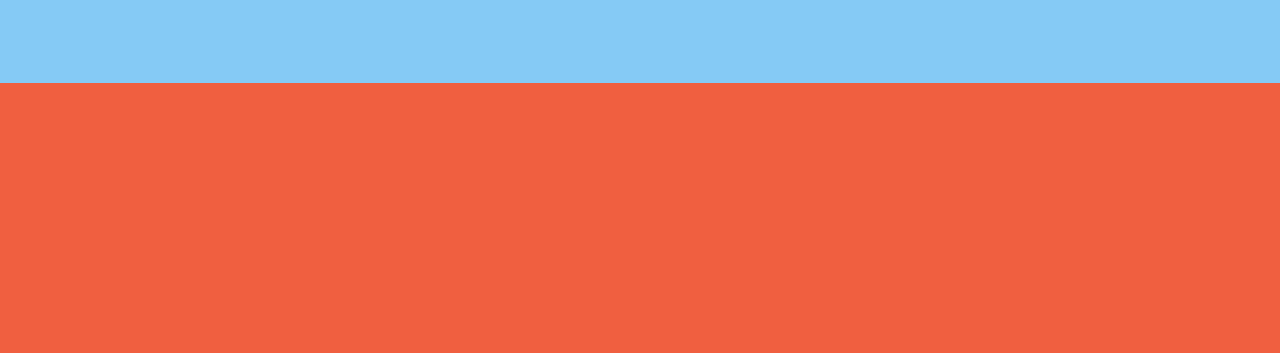
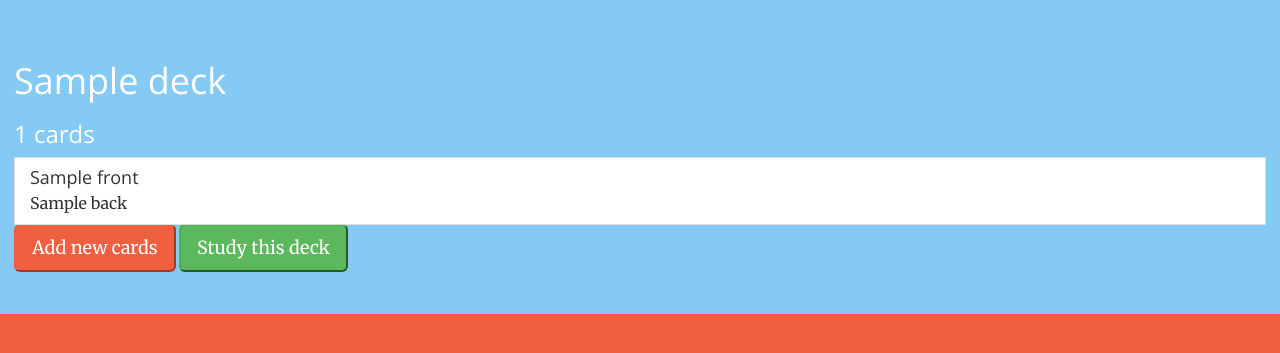
Before and after one commit to aruchames/ThorFlashCards, a Django app: template thor_web/templates/deck_app/cards.html in a window 1280 px wide. Shown: the part 51-404 px from the top of the page. Run offline with Django 3.2, Linux system fonts and the light colour scheme; the template is opened without the code that fills it: most values are stand-ins (such as "Sample title", 1, 10 or a date in 2020); some libraries are stand-ins or nearby versions.

Commit message:
Change urls to support deck view

```diff
--- a/thor_web/static/js/cardcreate.js
+++ b/thor_web/static/js/cardcreate.js
@@ -56,6 +56,8 @@ $(document).ready(function() {
         success: function(data, status, jq) {
           successDisplay.text("Created card: " + data["front"]);
           successDisplay.show();
+          frontInput.val("");
+          backInput.val("");
         },
         error: function(jq, status, error) {
           errorDisplay.text("Error: " + jq["statusText"]);
--- a/thor_web/static/shared/css/deckapp.css
+++ b/thor_web/static/shared/css/deckapp.css
@@ -15,6 +15,14 @@ html,body {
     background-color: #85caf5;
     width: 100%;
     overflow: auto;
+}
+
+.deck-app-header {
+  color: white;
+}
+
+.deck-app-text {
+  color: white;
 }
 
 .formalign {
--- a/thor_web/templates/deck_app/cardcreate.html
+++ b/thor_web/templates/deck_app/cardcreate.html
@@ -12,7 +12,7 @@
           <div style="display: none;" class="alert alert-danger"  id="ErrorMessage">Error!</div>
 
           <hr/>
-          <h2>New card for {{deck.deck_name}}</h2>
+          <h2 class="deck-app-header">New card for {{deck.deck_name}}</h2>
 
           <input type="hidden" type="hidden" id="deckId" value="{{ deck.pk }}">
 
--- a/thor_web/templates/deck_app/cards.html
+++ b/thor_web/templates/deck_app/cards.html
@@ -3,7 +3,23 @@
 {% block content %}
 <div class="content">
   <div class="container deckholder">
+    <h1 class="deck-app-header">{{deck.deck_name}}</h1>
+    <h3 class="deck-app-text">{{deck.cards.all.count}} cards</h3>
 
+    {% for card in deck.cards.all %}
+      <div class="list-group-item">
+        <h4 class="list-group-item-heading">{{card.front}}</h4>
+        <p class="list-group-item-text">{{card.back}}</p>
+      </div>
+    {% endfor %}
+
+    <a href="{% url 'card_create' deck.pk %}" style="color: black;">
+      <button class="btn-lg btn-primary">Add new cards</button>
+    </a>
+
+    <a href="{% url 'deck_detail' deck.pk %}" style="color: white;">
+      <button class="btn-lg btn-success">Study this deck</button>
+    </a>
   </div>
 </div>
 
--- a/thor_web/templates/deck_app/decks.html
+++ b/thor_web/templates/deck_app/decks.html
@@ -41,7 +41,7 @@
 <div class="content visible-lg visible-md visible-sm">
   {% for deck in decks %}
   <div class="col-lg-6 col-md-12" style="padding-left: 24em">
-    <a href="/decks/{{deck.pk}}" style="display:block; text-decoration: none; color: black">
+    <a href="{% url 'deck_cards' deck.pk %}" style="display:block; text-decoration: none; color: black">
       <div class="stack">
         {{deck.deck_name}}
         <div class="row-fluid cardmetainfo">
@@ -63,7 +63,7 @@
 
 <div class="content visible-xs" style="padding-bottom:2em">
   {% for deck in decks %}
-  <a href="/decks/{{deck.pk}}" style=" display:block; text-decoration: none; color: black">
+  <a href="{% url 'deck_cards' deck.pk %}" style=" display:block; text-decoration: none; color: black">
     <div class="col-lg-1 col-centered">
       <div class="stack">
         {{deck.deck_name}}
```
Also changed, not shown: thor_web/thor_frontend/views.py (+5 -5 lines).
